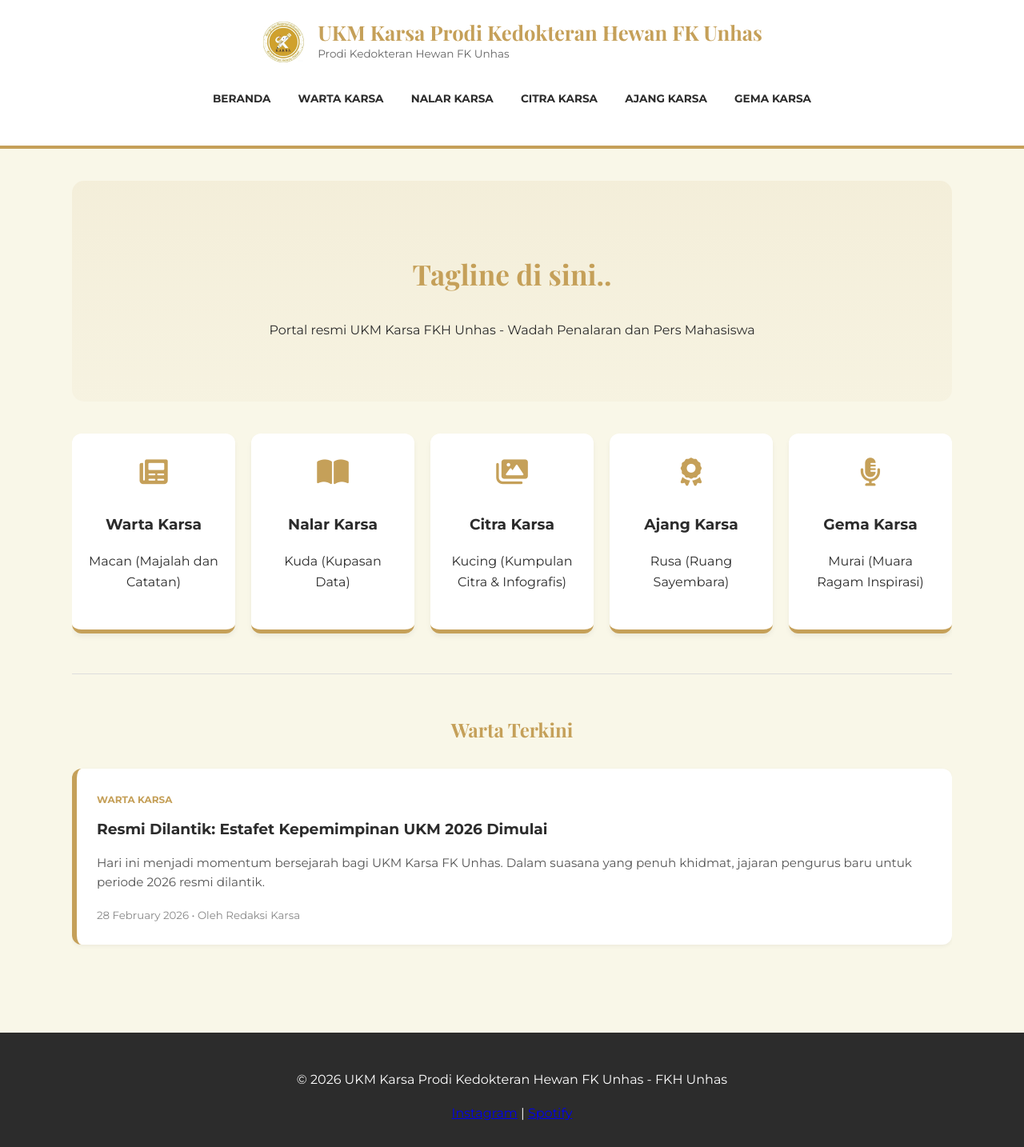
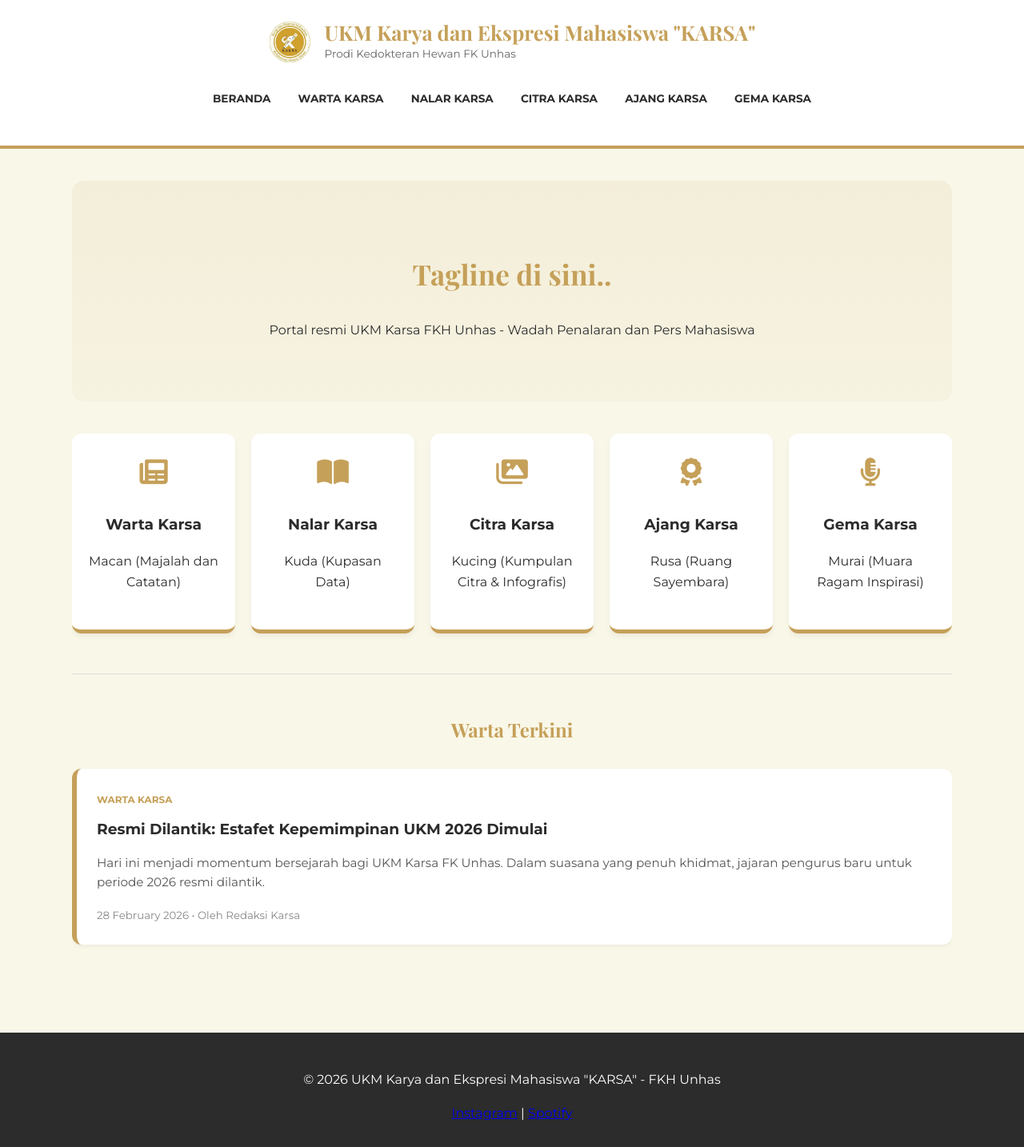
Before and after one commit to rianhs/ukm-karsa, a Jekyll site: the page built from index.html, in a window 1280 px wide. Shown: the whole page at 80% size. Built offline with Jekyll 4.4.1, drawn with Linux system fonts in a browser that asks for light colours.

Commit message:
Update _config.yml

```diff
--- a/_config.yml
+++ b/_config.yml
@@ -1,5 +1,5 @@
 # Informasi Organisasi
-title: UKM Karsa Prodi Kedokteran Hewan FK Unhas
+title: UKM Karya dan Ekspresi Mahasiswa "KARSA"
 email: karsakhunhas@gmail.com
 description: >-
   Karya dan Ekspresi Mahasiswa (Karsa) - Wadah Penalaran dan Pers
```
